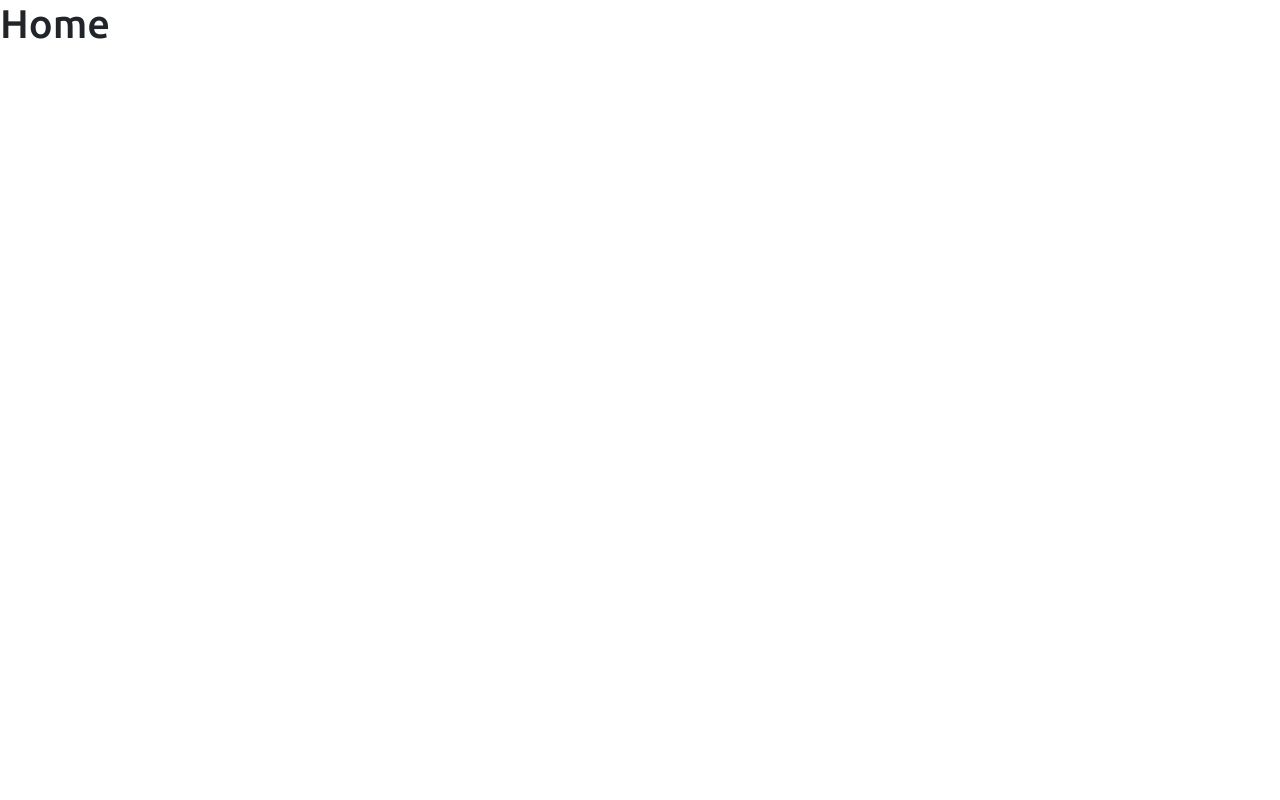
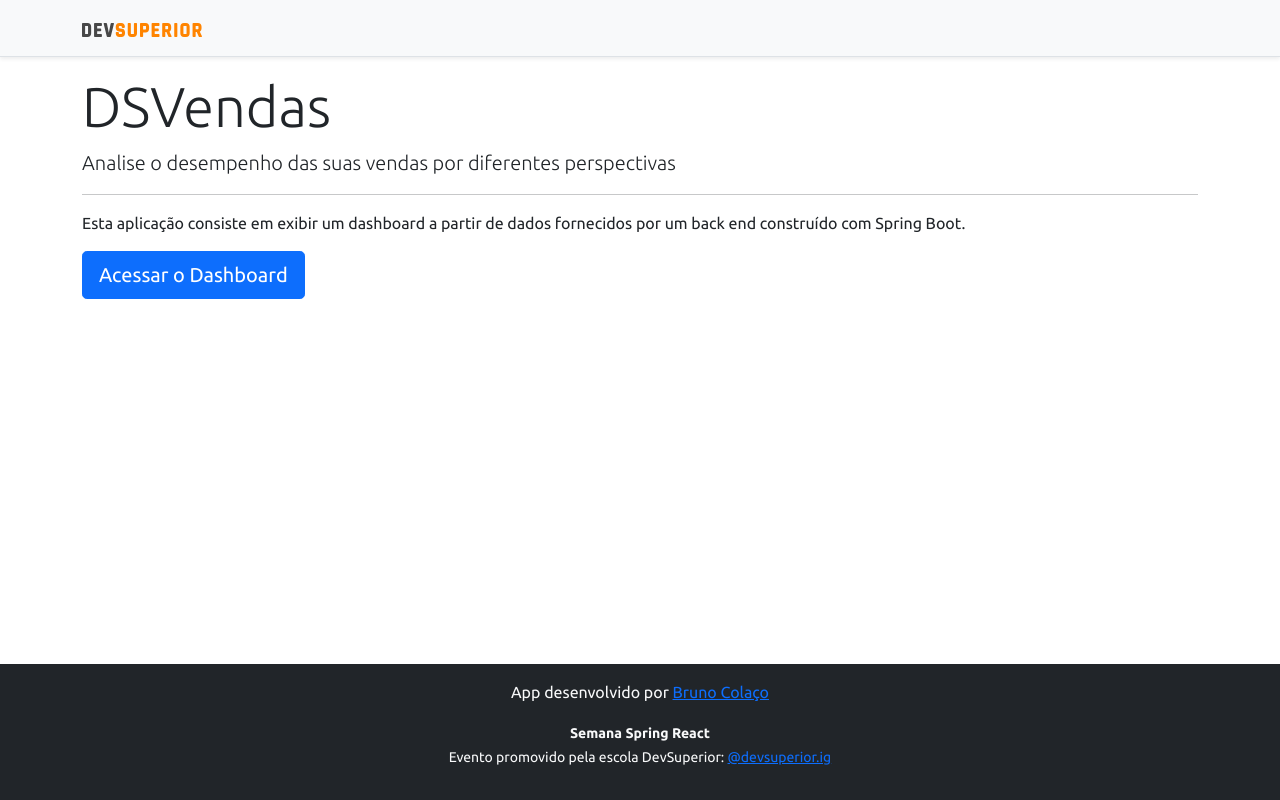
Before and after one commit to colacobruno/vendas_devsuperior, a React (Create React App) app in the folder frontend/: page / in a window 1280 px wide. Built offline with nearby package versions, Linux system fonts and the light colour scheme.

Commit message:
Home e navigation

```diff
--- a/frontend/src/components/NavBar/index.tsx
+++ b/frontend/src/components/NavBar/index.tsx
@@ -1,15 +1,20 @@
-import ImgDsDark from "assets/img/ds-dark.svg";
+import ImgDsDark from 'assets/img/ds-dark.svg';
+import React from 'react';
+import { Link } from 'react-router-dom';
 
 const NavBar = () => {
   return (
-    <div className="d-flex flex-column flex-md-row align-items-center p-3 px-md-4 mb-3 bg-light border-bottom shadow-sm">
+    <div
+      className="d-flex flex-column flex-md-row align-items-center p-3 px-md-4 mb-3 bg-light border-bottom shadow-sm">
       <div className="container">
         <nav className="my-2 my-md-0 mr-md-3">
-          <img src={ImgDsDark} alt="DevSuperior" width="120" />
+          <Link to="/">
+            <img src={ImgDsDark} alt="DevSuperior" width="120" />
+          </Link>
         </nav>
       </div>
     </div>
   );
-}
+};
 
 export default NavBar;
--- a/frontend/src/pages/home/index.tsx
+++ b/frontend/src/pages/home/index.tsx
@@ -1,9 +1,24 @@
+import Footer from '../../components/Footer';
+import NavBar from '../../components/NavBar';
+import { Link } from 'react-router-dom';
+
 const Home = () => {
   return (
-    <div>
-      <h1>Home</h1>
-    </div>
+    <>
+      <NavBar />
+      <div className="container">
+        <div className="jumbotron">
+          <h1 className="display-4">DSVendas</h1>
+          <p className="lead">Analise o desempenho das suas vendas por diferentes perspectivas</p>
+          <hr />
+          <p>Esta aplicação consiste em exibir um dashboard a partir de dados fornecidos por um back end construído com
+            Spring Boot.</p>
+          <Link className="btn btn-primary btn-lg" to="/dashboard">Acessar o Dashboard</Link>
+        </div>
+      </div>
+      <Footer />
+    </>
   );
-}
+};
 
 export default Home;
```
